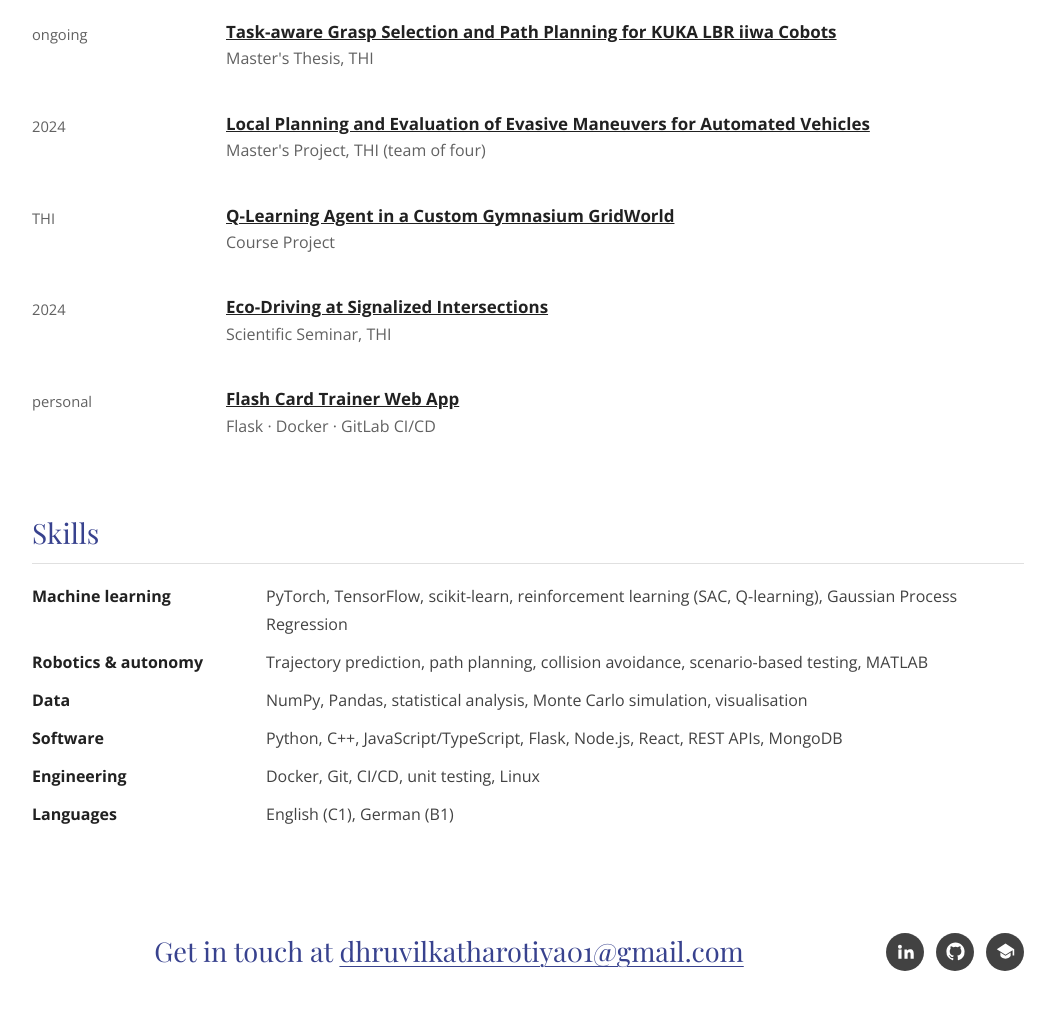
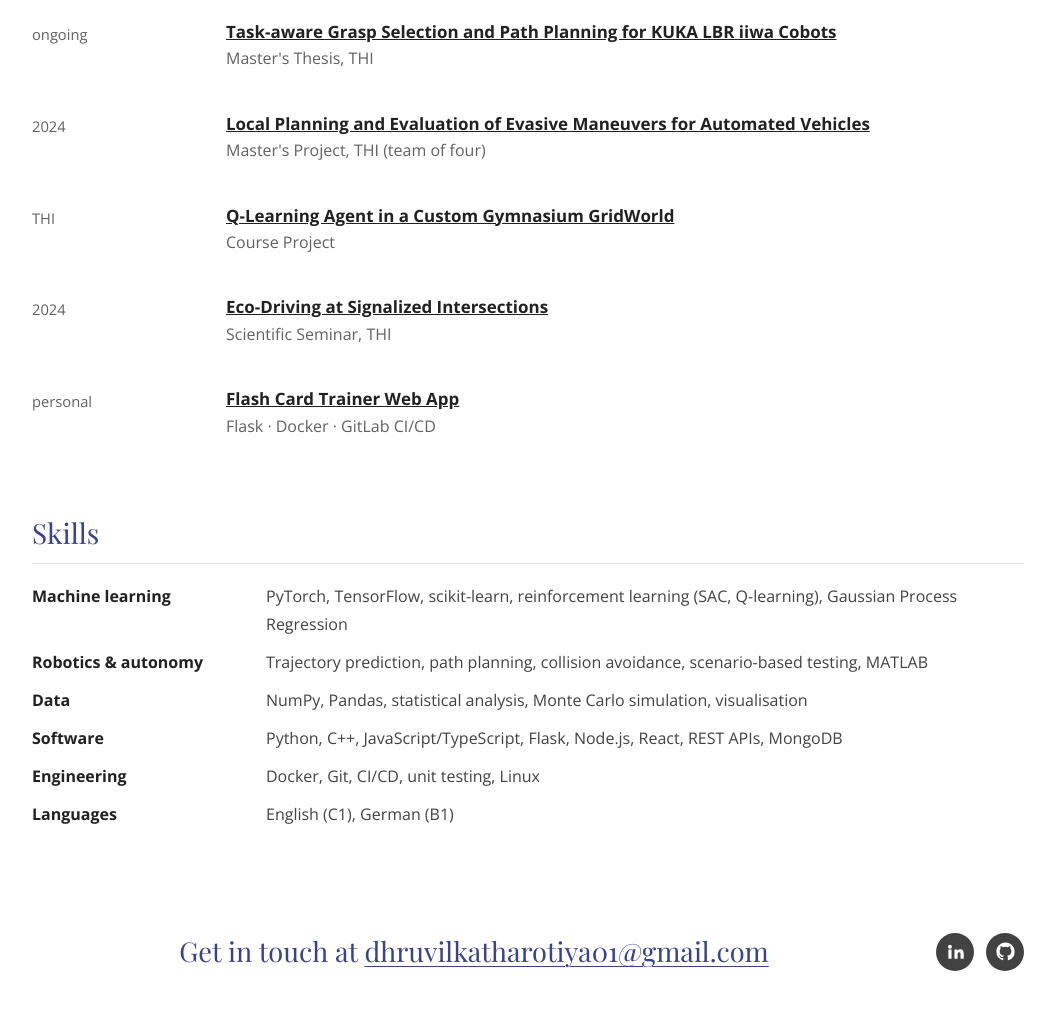
Before and after one commit to dhruvilkatharotiya01/dhruvilkatharotiya01.github.io, a plain HTML site: page cv.html in a window 1280 px wide. Shown: the part 1703-2713 px from the top of the page, without its empty margins (112-1167 px from the left). Drawn offline with nearby package versions, Linux system fonts and the light colour scheme.

Commit message:
Hide Google Scholar icon for now

```diff
--- a/cv.html
+++ b/cv.html
@@ -149,9 +149,10 @@
           <svg viewBox="0 0 24 24"><path d="M4.98 3.5a2.5 2.5 0 1 1 0 5 2.5 2.5 0 0 1 0-5zM3 9.5h4V21H3V9.5zm7 0h3.8v1.6h.06c.53-1 1.83-2.06 3.77-2.06 4.03 0 4.77 2.65 4.77 6.1V21h-4v-5.2c0-1.24-.02-2.84-1.73-2.84-1.73 0-2 1.35-2 2.75V21h-4V9.5z"/></svg></a>
         <a href="https://github.com/dhruvilkatharotiya01" target="_blank" rel="noopener" aria-label="GitHub" title="GitHub">
           <svg viewBox="0 0 24 24"><path d="M12 .5C5.65.5.5 5.65.5 12a11.5 11.5 0 0 0 7.86 10.92c.58.1.79-.25.79-.56v-2c-3.2.7-3.87-1.37-3.87-1.37-.53-1.33-1.28-1.69-1.28-1.69-1.05-.72.08-.7.08-.7 1.16.08 1.77 1.19 1.77 1.19 1.03 1.77 2.7 1.26 3.36.96.1-.75.4-1.26.73-1.55-2.56-.29-5.25-1.28-5.25-5.69 0-1.26.45-2.29 1.19-3.1-.12-.29-.52-1.46.11-3.05 0 0 .97-.31 3.17 1.18a11 11 0 0 1 5.77 0c2.2-1.49 3.17-1.18 3.17-1.18.63 1.59.23 2.76.11 3.05.74.81 1.19 1.84 1.19 3.1 0 4.42-2.7 5.4-5.26 5.68.41.36.78 1.06.78 2.14v3.17c0 .31.21.67.8.56A11.5 11.5 0 0 0 23.5 12C23.5 5.65 18.35.5 12 .5z"/></svg></a>
-        <!-- TODO: replace with your Google Scholar profile URL -->
-        <a href="https://scholar.google.com/" target="_blank" rel="noopener" aria-label="Google Scholar" title="Google Scholar">
+        <!-- Google Scholar: hidden until the profile link is ready. Put the URL in href and remove the comment markers.
+                <a href="https://scholar.google.com/" target="_blank" rel="noopener" aria-label="Google Scholar" title="Google Scholar">
           <svg viewBox="0 0 24 24"><path d="M12 2 1 9l11 7 9-5.73V17h2V9L12 2zm-6.5 11.2V17c0 1.66 2.91 4 6.5 4s6.5-2.34 6.5-4v-3.8L12 17.4l-6.5-4.2z"/></svg></a>
+        -->
       </div>
     </div>
   </footer>
```
Also changed, not shown: index.html (+3 -2 lines), projects.html (+3 -2 lines).
